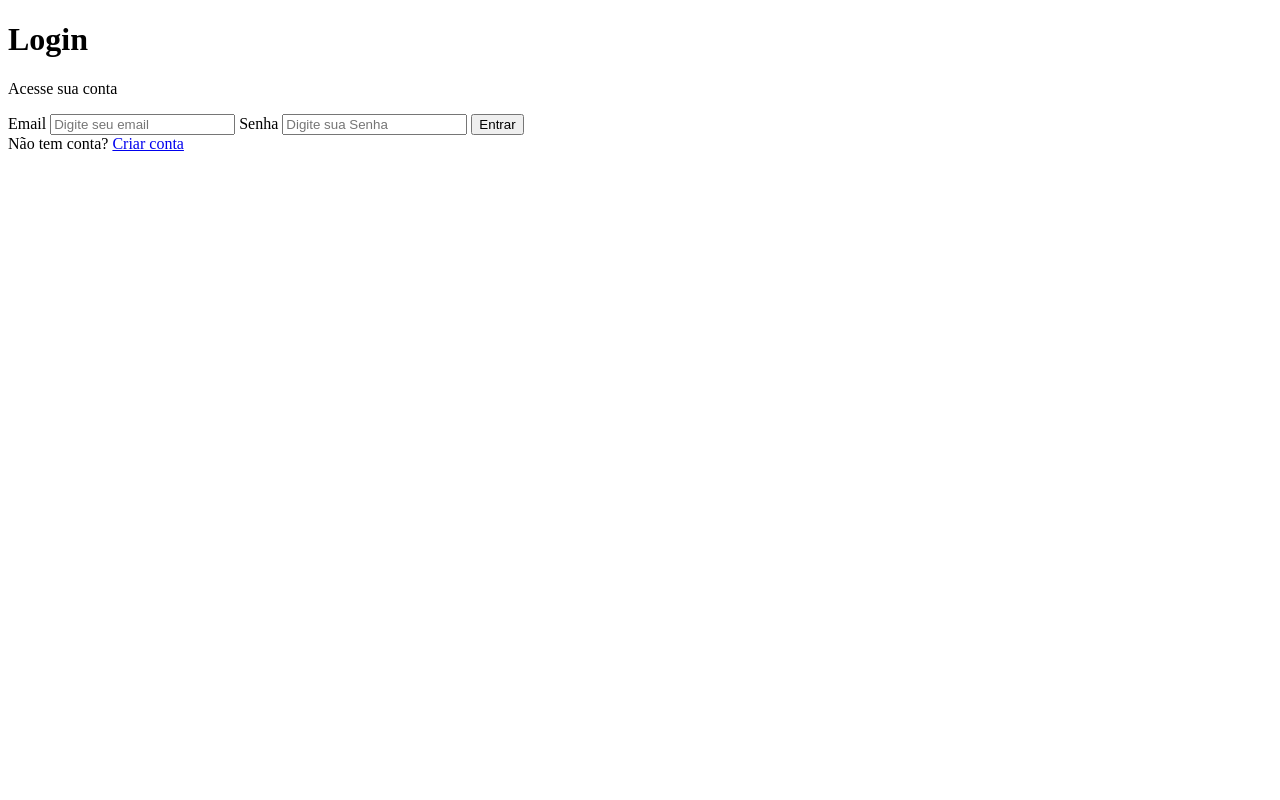
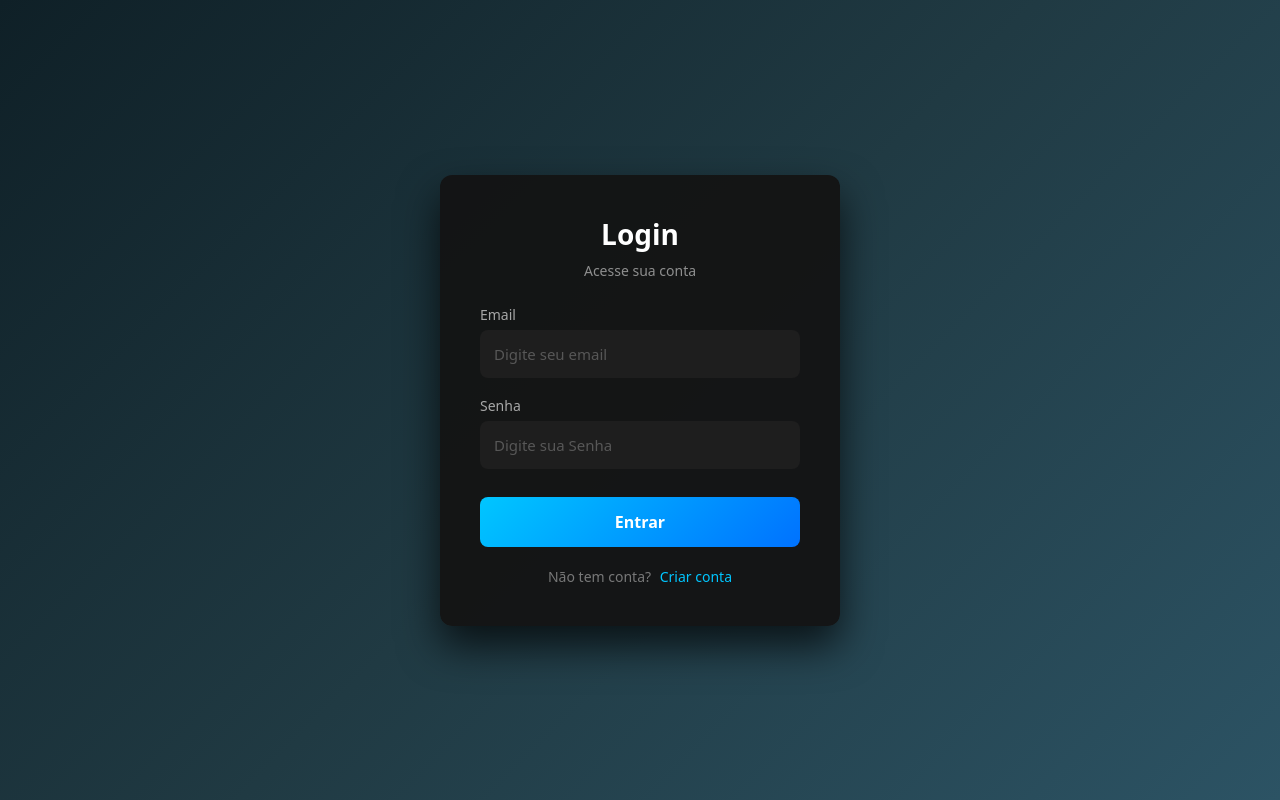
Before and after one commit to duartegustavo-code/Projeto_Login_System, a website: page frontend/index.html in a window 1280 px wide. Drawn offline with Linux system fonts and the light colour scheme.

Commit message:
estilizando o css

```diff
--- /dev/null
+++ b/frontend/css/styleDark.css
@@ -0,0 +1,101 @@
+*{
+    margin: 0;
+    /* Zera as margens padrão do navegador */
+    padding:0;
+    box-sizing: border-box;
+    font-family: "Vampiro One", system-ui;
+}
+
+body{
+    height: 100vh;
+    margin: 0;
+    background: linear-gradient(135deg, #0f2027, #203a43, #2c5364);
+    display:flex;
+    justify-content: center;
+    align-items: center;
+    color: #ffff;
+}
+
+.login-conteiner{
+    background: rgba(20,20,20,0.95);
+    width: 100%;
+    max-width: 400px;
+    padding: 40px;
+    border-radius: 12px;
+    box-shadow:0 20px 40px rgba(0,0,0,0.7);
+    text-align: center;
+}
+
+.login-conteiner h1{
+    font-size: 28px;
+    margin-bottom: 8px;
+    color: #ffff;
+}
+
+.login-conteiner p{
+    font-size: 14px;
+    margin-bottom: 25px;
+    color: #bbbb;
+}
+
+.input-group{
+    text-align: left;
+    margin-bottom: 18px;
+}
+
+.input-group label{
+    display: block;
+    font-size: 14px;
+    margin-bottom: 6px;
+    color: #cccc;
+}
+
+.input-group input{
+    width: 100%;
+    padding: 14px;
+    border-radius: 8px;
+    border: none;
+    background: #1e1e1e;
+    color: #ffff;
+    font-size: 15px;
+}
+
+.input-group input::placeholder{
+    color: #8888;
+}
+
+button{
+    width: 100%;
+    padding: 14px;
+    margin-top: 10px;
+    border: none;
+    border-radius: 8px;
+    background: linear-gradient(135deg,#00c6ff,#0072ff);
+    color: #ffffff;
+    font-size: 16px;
+    font-weight: bold;
+    cursor: pointer;
+    transition: transform 0.2s, box-shadow 0.2s;
+}
+
+button:hover{
+    transform: translateY(-2px);
+    box-shadow: 0 10px 25px rgba(0,114, 255, 0.5);
+}
+
+.footer{
+    margin-top: 20px;
+    font-size: 14px;
+    color: #aaaa;
+}
+
+.footer a{
+    margin-left: 5px;
+    color: #00c6ff;
+    text-decoration: none;
+    transition: color 0.3s;
+}
+
+.footer a:hover{
+    color: #66d9ff;
+}
--- a/frontend/index.html
+++ b/frontend/index.html
@@ -5,7 +5,9 @@
     <meta name="viewport" content="width=device-width, initial-scale=1.0">
     <title>Login System</title>
 
-    <link rel="stylesheet" href="./css/style.css">
+    <link rel="stylesheet" href="./css/styleDark.css"
+
+    link href="https://fonts.googleapis.com/css2?family=Vampiro+One&display=swap" rel="stylesheet">
 </head>
 <body>
     <div class="login-conteiner">
@@ -22,11 +24,14 @@
                 <!-- texto que descreve o nosso campo -->
                 <input id="email" type="email" placeholder="Digite seu email">
                 <!-- placeholder, mostra ao usuário uma instrução dentro do campo de preenchimento -->
+            </div>
+
+            <div class="input-group">
                 <label for="senha">Senha</label>
                 <input id="senha" type="password" placeholder="Digite sua Senha">
+            </div>
 
             <button type="submit">Entrar</button>
-        </div>
         </form>
 
         <div class="footer">
--- a/server.js
+++ b/server.js
@@ -11,5 +11,5 @@ app.get('/',(req,res) => {
 });
 
 app.listen(PORT, () => {
-    console.log(`Servidor rodando em https://localhost:${PORT}`)
+    console.log(`Servidor rodando em https://localhost:${PORT}`);
 });
```
Also changed, not shown: frontend/css/style.css (deleted). Lines whose indentation alone changed are shown as unchanged.
